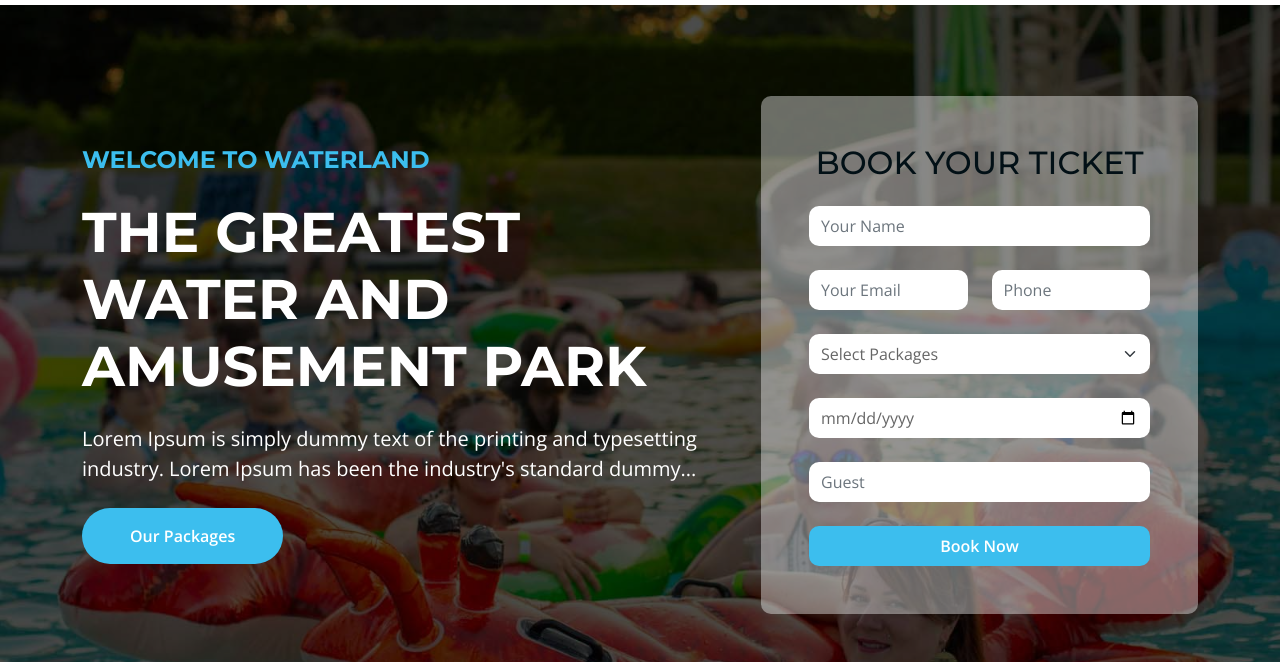
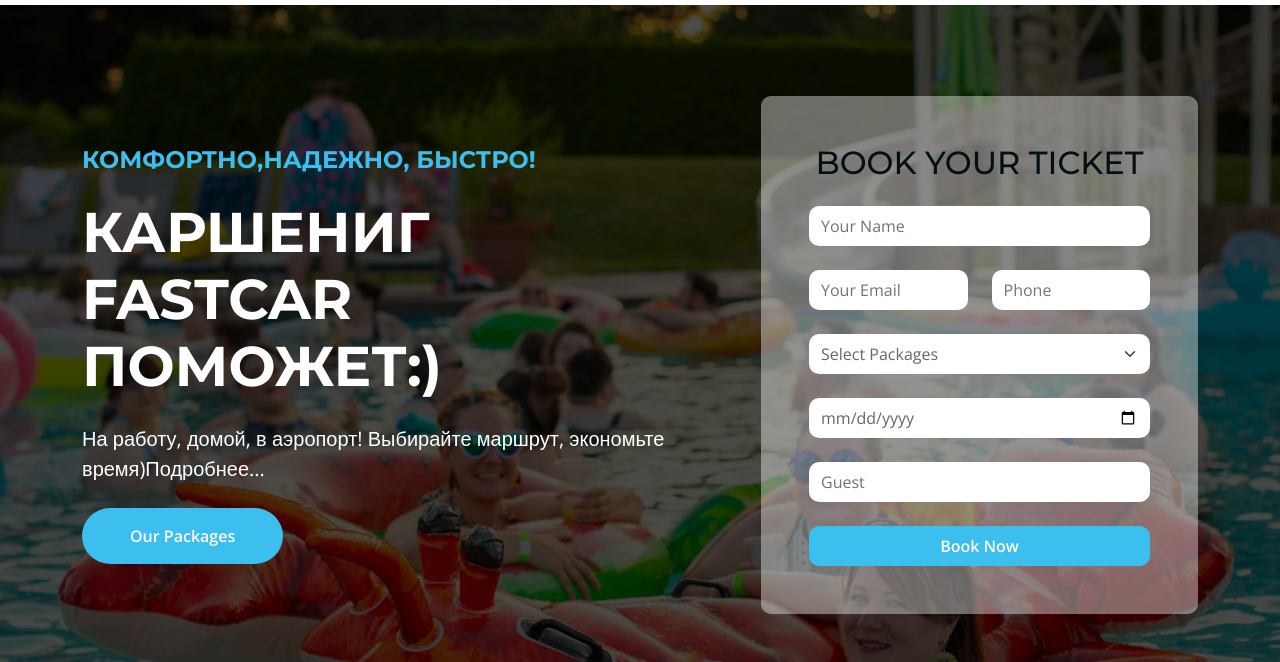
Before and after one commit to Lanzim68/Kadomin_CAR, a plain HTML site: page index.html in a window 1280 px wide. Shown: the part 78-740 px from the top of the page. Drawn offline with nearby package versions, Linux system fonts and the light colour scheme.

Commit message:
Update index.html

```diff
--- a/index.html
+++ b/index.html
@@ -147,9 +147,9 @@
                         <div class="row g-5 align-items-center">
                             <div class="col-xl-7 fadeInLeft animated" data-animation="fadeInLeft" data-delay="1s" style="animation-delay: 1s;">
                                 <div class="text-start">
-                                    <h4 class="text-primary text-uppercase fw-bold mb-4">Welcome To WaterLand</h4>
-                                    <h1 class="display-4 text-uppercase text-white mb-4">The Greatest Water and Amusement Park</h1>
-                                    <p class="mb-4 fs-5">Lorem Ipsum is simply dummy text of the printing and typesetting industry. Lorem Ipsum has been the industry's standard dummy...
+                                    <h4 class="text-primary text-uppercase fw-bold mb-4">Комфортно,надежно, быстро!</h4>
+                                    <h1 class="display-4 text-uppercase text-white mb-4">Каршениг FastCAR поможет:)</h1>
+                                    <p class="mb-4 fs-5">На работу, домой, в аэропорт! Выбирайте маршрут, экономьте время)Подробнее...
                                     </p>
                                     <div class="d-flex flex-shrink-0">
                                         <a class="btn btn-primary rounded-pill text-white py-3 px-5" href="#">Our Packages</a>
```
